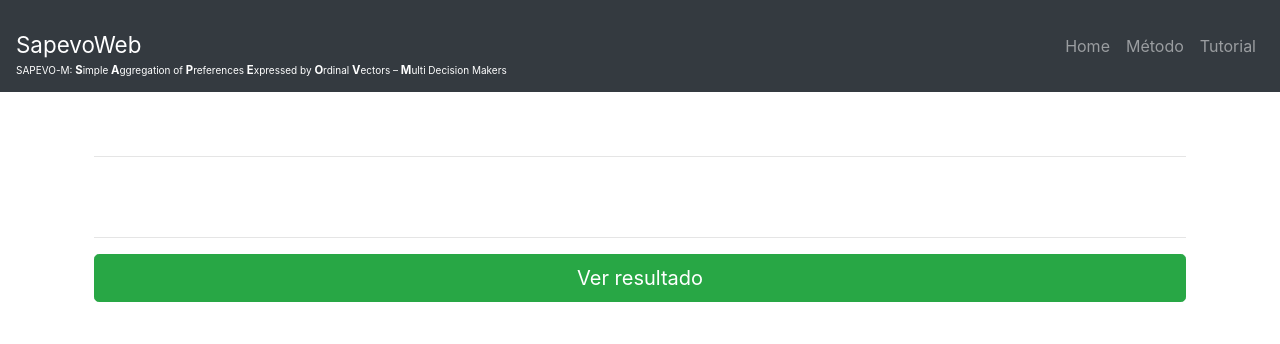
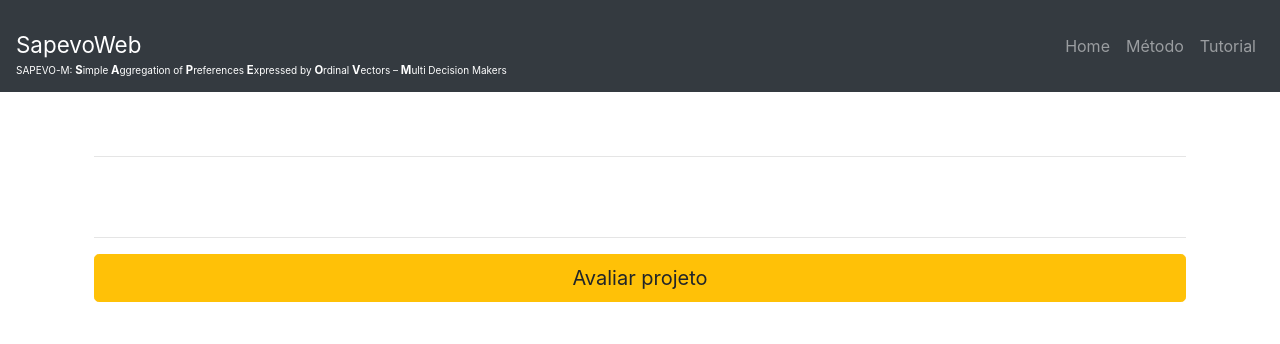
Before and after one commit to diegosorrilha/sapevosystem, a Django app: template templates/projeto.html in a window 1280 px wide. Shown: the top 344 px of the page. Run offline with Django 3.2, Linux system fonts and the light colour scheme; the template is opened without the code that fills it, so the values that code supplies are empty; some libraries are stand-ins or nearby versions.

Commit message:
exibe botao de resultado ou avaliar, de acordo com avaliacao do projeto

```diff
--- a/templates/projeto.html
+++ b/templates/projeto.html
@@ -82,7 +82,14 @@
 
 <hr>
 
-<a href="{% url 'resultado' projeto_id=projeto.id %}" class="btn btn-success btn-lg btn-block">Ver resultado</a>
+{% if projeto.avaliado %}
+    <a href="{% url 'resultado' projeto_id=projeto.id %}" class="btn btn-success btn-lg btn-block">Ver resultado</a>
+
+{% else %}
+    <a href="{% url 'avaliarcriterios' projeto_id=projeto.id %}" class="btn btn-warning btn-lg btn-block">Avaliar projeto</a>
+
+{% endif %}
+
 
 
 {% endblock %}
```
